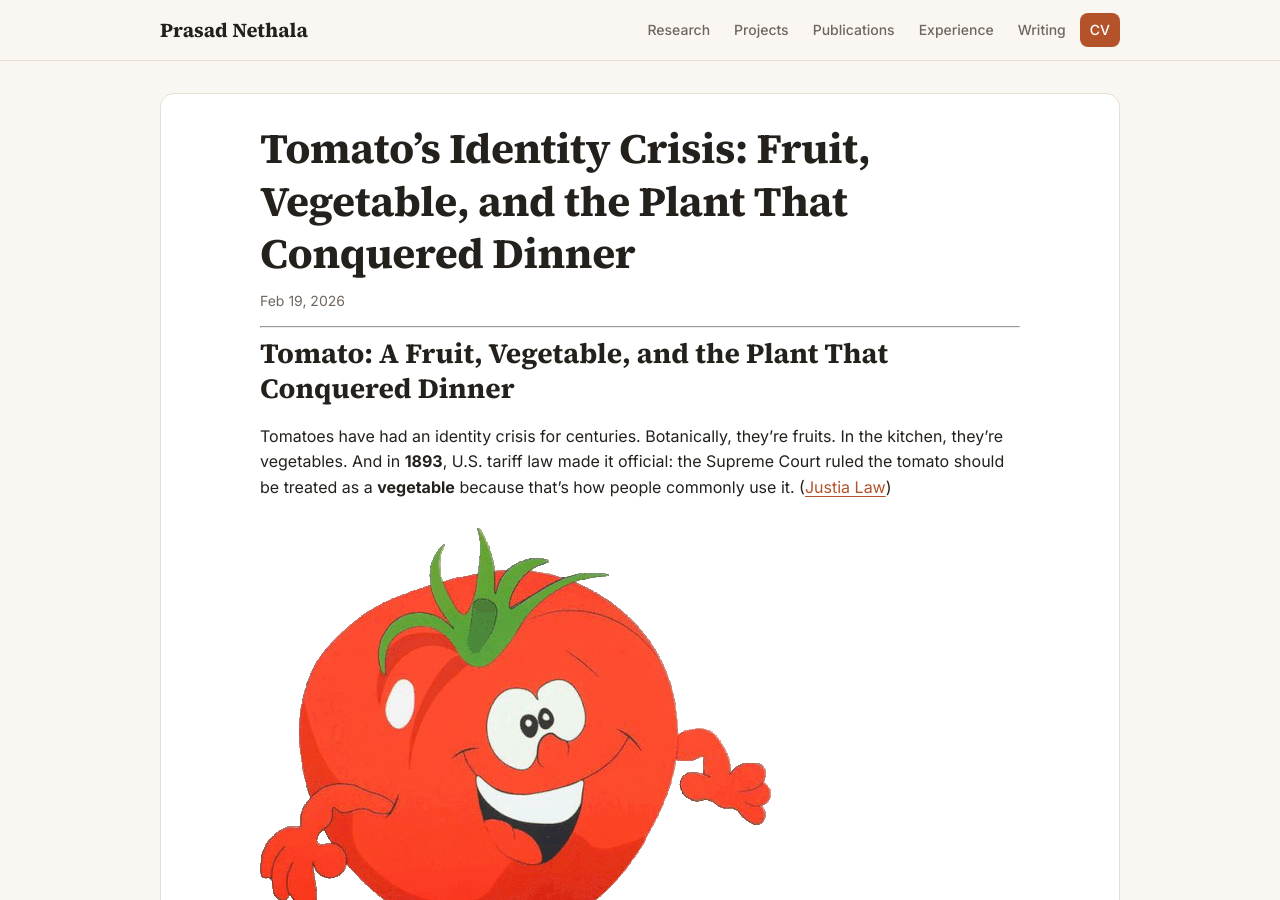
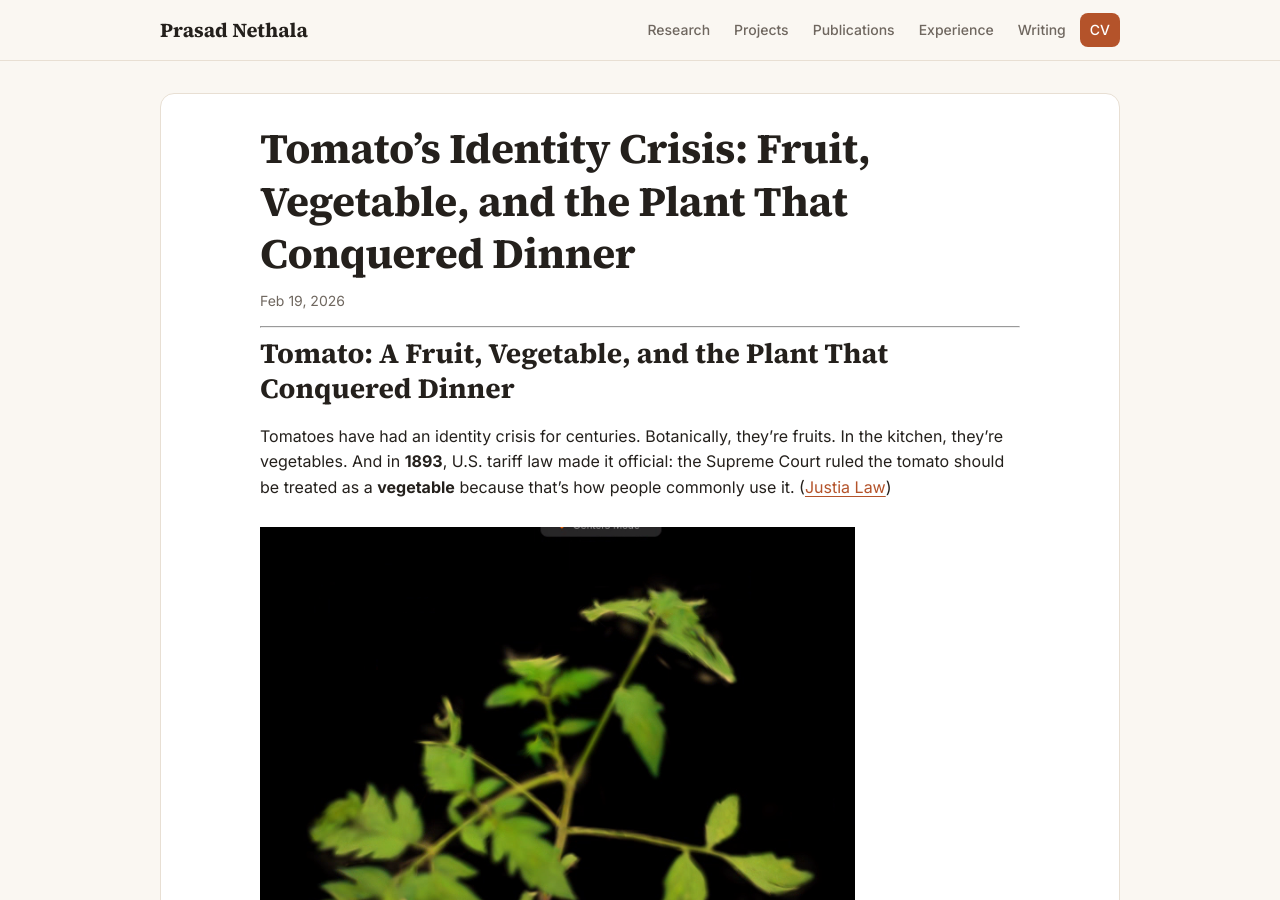
Before and after one commit to nethpras/nethpras.github.io, a Jekyll site: the page built from _posts/2026-02-19-tomato-identity.md, in a window 1280 px wide and 900 px high. Built offline with Jekyll 4.4.1, drawn with Linux system fonts in a browser that asks for light colours.

```diff
--- a/_posts/2026-02-19-tomato-identity.md
+++ b/_posts/2026-02-19-tomato-identity.md
@@ -13,16 +13,16 @@ tags: [botany, taxonomy, history]
 
 Tomatoes have had an identity crisis for centuries. Botanically, they’re fruits. In the kitchen, they’re vegetables. And in **1893**, U.S. tariff law made it official: the Supreme Court ruled the tomato should be treated as a **vegetable** because that’s how people commonly use it. ([Justia Law][1])
 
-![Tomato hero](/asserts/img/c-style-tomato-4630_512.gif)
+![Tomato hero](/asserts/img/PP_2.png)
 <table>
   <tr>
     <td align="center">
         <h4>clodgraph Graph Extraction</h4>
-        <img src="/asserts/img/c-style-tomato-4630_512.gif" width="350px" alt="Graph Extraction GIF">
+        <img src="/asserts/img/cgg_e.gif" width="350px" alt="Graph Extraction GIF">
     </td>
     <td align="center">
         <h4>clodgraph Phenotype Extraction</h4>
-        <img src="/asserts/img/c-style-tomato-4630_512.gif" width="350px" alt="Phenotype Extraction GIF">
+        <img src="/asserts/img/phg.gif" width="350px" alt="Phenotype Extraction GIF">
     </td>
   </tr>
 </table>
```
Also changed, not shown: asserts/img/PP_2.png (added), asserts/img/cgg_e.gif (added), asserts/img/phg.gif (added), 1 other file.
